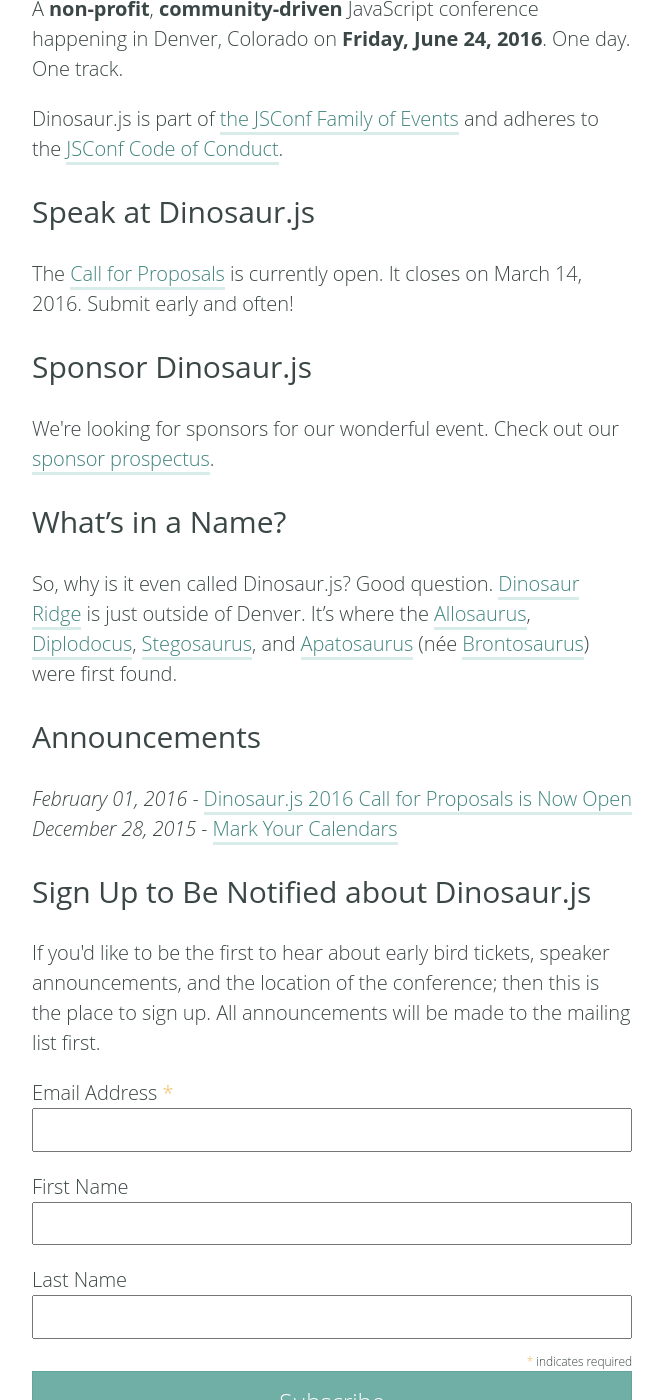
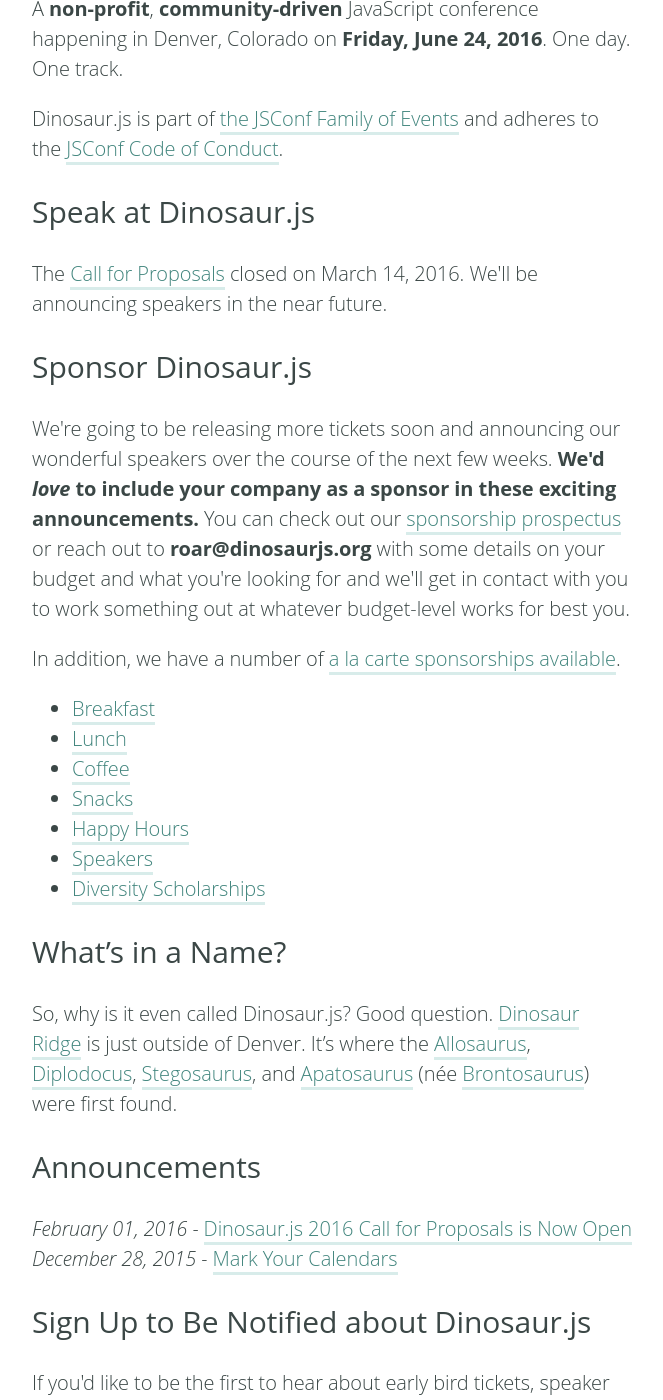
Before and after one commit to dinosaurjs/dinosaurjs.github.io, a Jekyll site: the page built from index.html, in a window 1280 px wide and 1400 px high, scrolled down 537 px. Shown: the whole window, without its empty margins (308-971 px from the left). Built offline with Jekyll 4.4.1, drawn with Linux system fonts in a browser that asks for light colours; some web fonts are replaced.

Commit message:
Close CFP add sponsorship details

```diff
--- a/index.html
+++ b/index.html
@@ -15,11 +15,23 @@
 
 <h2>Speak at Dinosaur.js</h2>
 
-<p>The <a href="http://speak.dinosaurjs.org/events/dinosaurjs-2016">Call for Proposals</a> is currently open. It closes on March 14, 2016. Submit early and often!</p>
+<p>The <a href="http://speak.dinosaurjs.org/events/dinosaurjs-2016">Call for Proposals</a> closed on March 14, 2016. We'll be announcing speakers in the near future.</p>
 
 <h2>Sponsor Dinosaur.js</h2>
 
-<p>We're looking for sponsors for our wonderful event. Check out our <a href="/assets/sponsorship.pdf" title="Dinosaur.js Sponsorship Prospectus">sponsor prospectus</a>.</p>
+<p>We&#39;re going to be releasing more tickets soon and announcing our wonderful speakers over the course of the next few weeks.&nbsp;<strong>We&#39;d <em>love</em> to include your company as a sponsor in these exciting announcements.</strong> You can check out our <a href="http://dinosaurjs.org/assets/sponsorship.pdf" target="_blank">sponsorship prospectus</a> or reach out to <strong>roar@dinosaurjs.org</strong> with some details on your budget and what you&#39;re looking for and we&#39;ll get in contact with you to work something out at whatever budget-level works for best you.</p>
+
+<p>In addition, we have a number of <a href="https://ti.to/dinosaurjs/sponsorships-2016" target="_blank">a la carte sponsorships available</a>.</p>
+
+<ul>
+	<li><a href="https://ti.to/dinosaurjs/sponsorships-2016/with/3zvzqgsmkhe" target="_blank">Breakfast</a></li>
+	<li><a href="https://ti.to/dinosaurjs/sponsorships-2016/with/vbz3oiriln8" target="_blank">Lunch</a></li>
+	<li><a href="https://ti.to/dinosaurjs/sponsorships-2016/with/n667khtw6ae" target="_blank">Coffee</a></li>
+	<li><a href="https://ti.to/dinosaurjs/sponsorships-2016/with/g2-hhxw3cko" target="_blank">Snacks</a></li>
+	<li><a href="https://ti.to/dinosaurjs/sponsorships-2016/with/1wfx0spng0g" target="_blank">Happy Hours</a></li>
+	<li><a href="https://ti.to/dinosaurjs/sponsorships-2016/with/ez3rdm4wnxa" target="_blank">Speakers</a></li>
+	<li><a href="https://ti.to/dinosaurjs/sponsorships-2016/with/i-omb38q3fe" target="_blank">Diversity Scholarships</a></li>
+</ul>
 
 <h2 id="what8217s_in_a_name">What&#8217;s in a Name?</h2>
 
```
